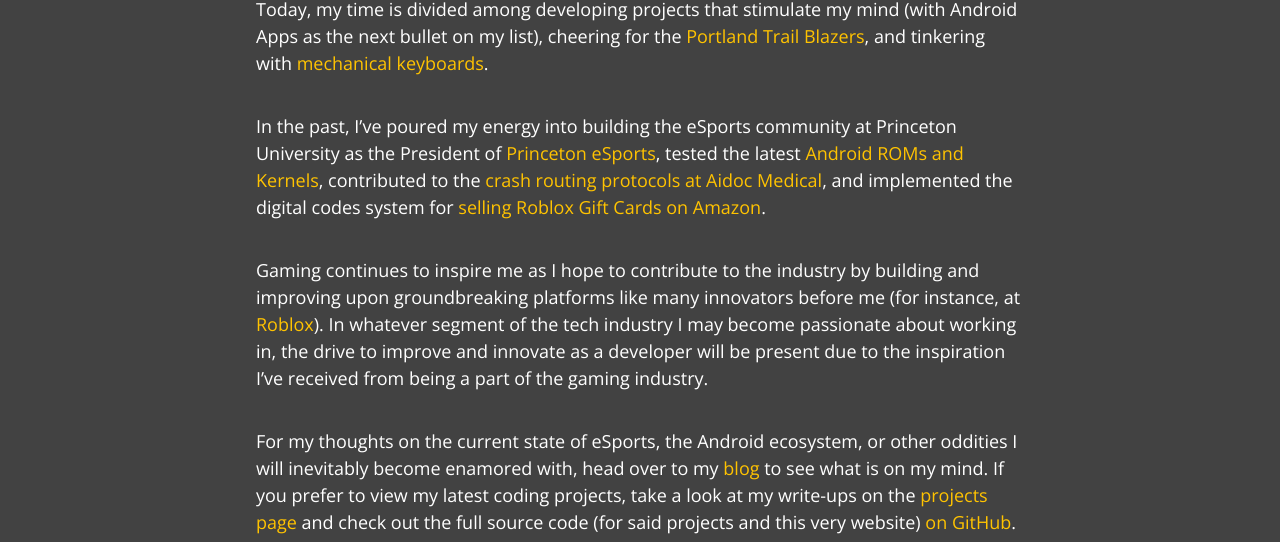
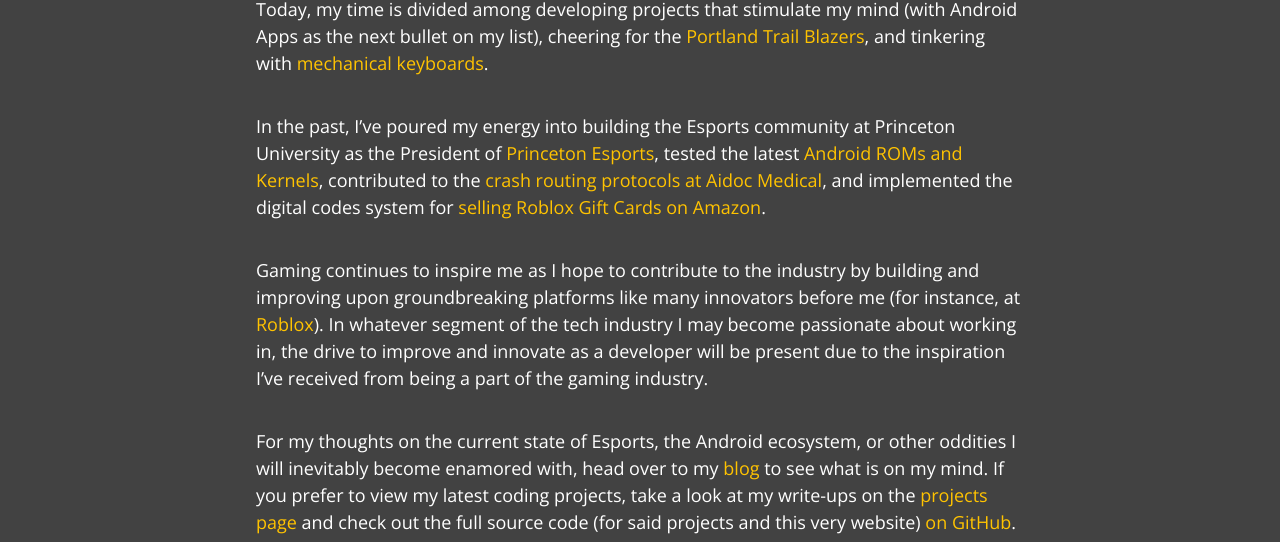
Before and after one commit to justintranjt/justintranjt.github.io, a Jekyll site: the page built from index.md, in a window 1280 px wide and 900 px high, scrolled down 1134 px. Shown: the part 285-827 px from the top of the window. Built offline with Jekyll 4.4.1, drawn with Linux system fonts in a browser that asks for light colours; some of the changed text lies outside the part shown.

Commit message:
Update about me page

```diff
--- a/index.md
+++ b/index.md
@@ -15,8 +16,8 @@
 
 Today, my time is divided among developing projects that stimulate my mind (with Android Apps as the next bullet on my list), cheering for the [Portland Trail Blazers](https://thefader-res.cloudinary.com/private_images/w_1260,c_limit,f_auto,q_auto:best/D46OaxbW0AA0mbU_hteq5o/damian-lillard-portland-trail-blazers-game-winner-blog.jpg), and tinkering with [mechanical keyboards](https://www.reddit.com/r/MechanicalKeyboards/).
 
-In the past, I've poured my energy into building the eSports community at Princeton University as the President of [Princeton eSports](https://www.facebook.com/groups/ptonesports/), tested the latest [Android ROMs and Kernels](https://forum.xda-developers.com/google-nexus-5), contributed to the [crash routing protocols at Aidoc Medical](https://justintranjt.me/projects/2018-08-31-POC/), and implemented the digital codes system for [selling Roblox Gift Cards on Amazon](https://justintranjt.me/blog/2019-08-10-Roblox-Retrospective/).
+In the past, I've poured my energy into building the Esports community at Princeton University as the President of [Princeton Esports](https://www.facebook.com/groups/ptonesports/), tested the latest [Android ROMs and Kernels](https://forum.xda-developers.com/google-nexus-5), contributed to the [crash routing protocols at Aidoc Medical](https://justintranjt.me/projects/2018-08-31-POC/), and implemented the digital codes system for [selling Roblox Gift Cards on Amazon](https://justintranjt.me/blog/2019-08-10-Roblox-Retrospective/).
 
 Gaming continues to inspire me as I hope to contribute to the industry by building and improving upon groundbreaking platforms like many innovators before me (for instance, at [Roblox](https://venturebeat.com/2019/04/07/roblox-hits-90-million-monthly-users-as-european-growth-picks-up/)). In whatever segment of the tech industry I may become passionate about working in, the drive to improve and innovate as a developer will be present due to the inspiration I've received from being a part of the gaming industry.
 
-For my thoughts on the current state of eSports, the Android ecosystem, or other oddities I will inevitably become enamored with, head over to my [blog](https://justintranjt.github.io/blog/) to see what is on my mind. If you prefer to view my latest coding projects, take a look at my write-ups on the [projects page](https://justintranjt.github.io/projects/) and check out the full source code (for said projects and this very website) [on GitHub](https://github.com/justintranjt).
+For my thoughts on the current state of Esports, the Android ecosystem, or other oddities I will inevitably become enamored with, head over to my [blog](https://justintranjt.github.io/blog/) to see what is on my mind. If you prefer to view my latest coding projects, take a look at my write-ups on the [projects page](https://justintranjt.github.io/projects/) and check out the full source code (for said projects and this very website) [on GitHub](https://github.com/justintranjt).
```
Also changed, not shown: other parts of index.md (+3 -2 lines).
